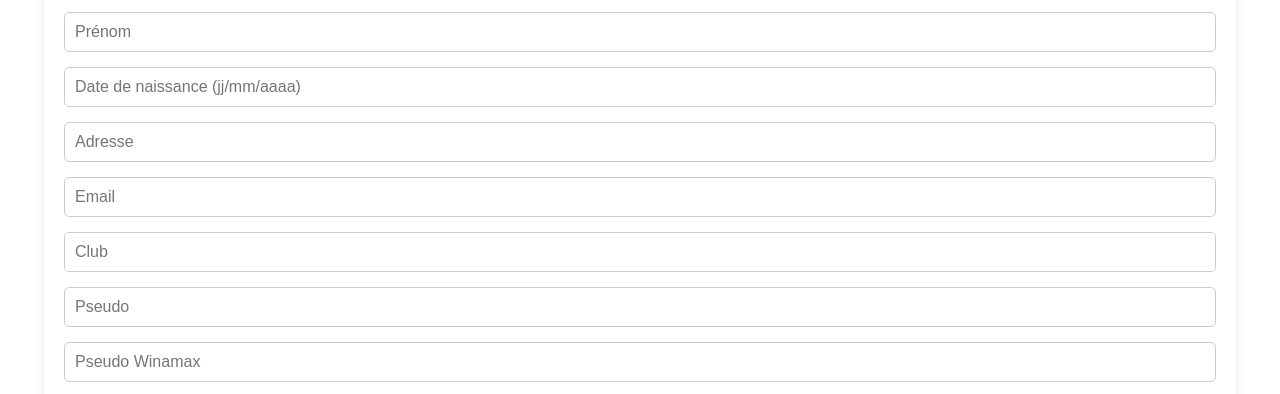
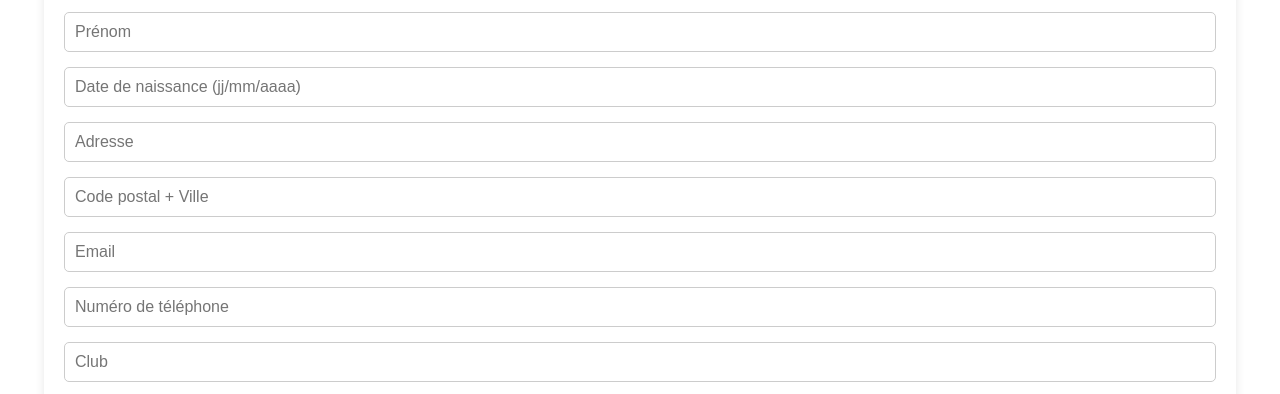
Before and after one commit to Senso19/Festival-10-ans, a plain HTML site: page day1a.html in a window 1280 px wide. Shown: the part 495-889 px from the top of the page. Drawn offline with Linux system fonts and the light colour scheme.

Commit message:
Update day1a.html

```diff
--- a/day1a.html
+++ b/day1a.html
@@ -79,14 +79,16 @@
       <input type="text" name="prenom" placeholder="Prénom" required />
       <input type="text" name="date_naissance" placeholder="Date de naissance (jj/mm/aaaa)" required />
       <input type="text" name="adresse" placeholder="Adresse" required />
+      <input type="text" name="ville" placeholder="Code postal + Ville" required />
       <input type="email" name="email" placeholder="Email" required />
+      <input type="tel" name="telephone" placeholder="Numéro de téléphone" required />
       <input type="text" name="club" placeholder="Club" required />
-      <input type="text" name="pseudo" placeholder="Pseudo" required />
+      <input type="text" name="pseudo" placeholder="Pseudo Live" required />
       <input type="text" name="pseudowinamax" placeholder="Pseudo Winamax" />
       <input type="hidden" name="day1" value="Day1a">
       <label for="repas">
         Repas :<br>
-        Formule 25€ entrée / plat / fromage / dessert / vin,<br>
+        Formule 25€ entrée / plat / fromage / dessert,<br>
         concocté par nos traiteurs d'exceptions!
       </label>
       <select name="repas" id="repas" required>
```
